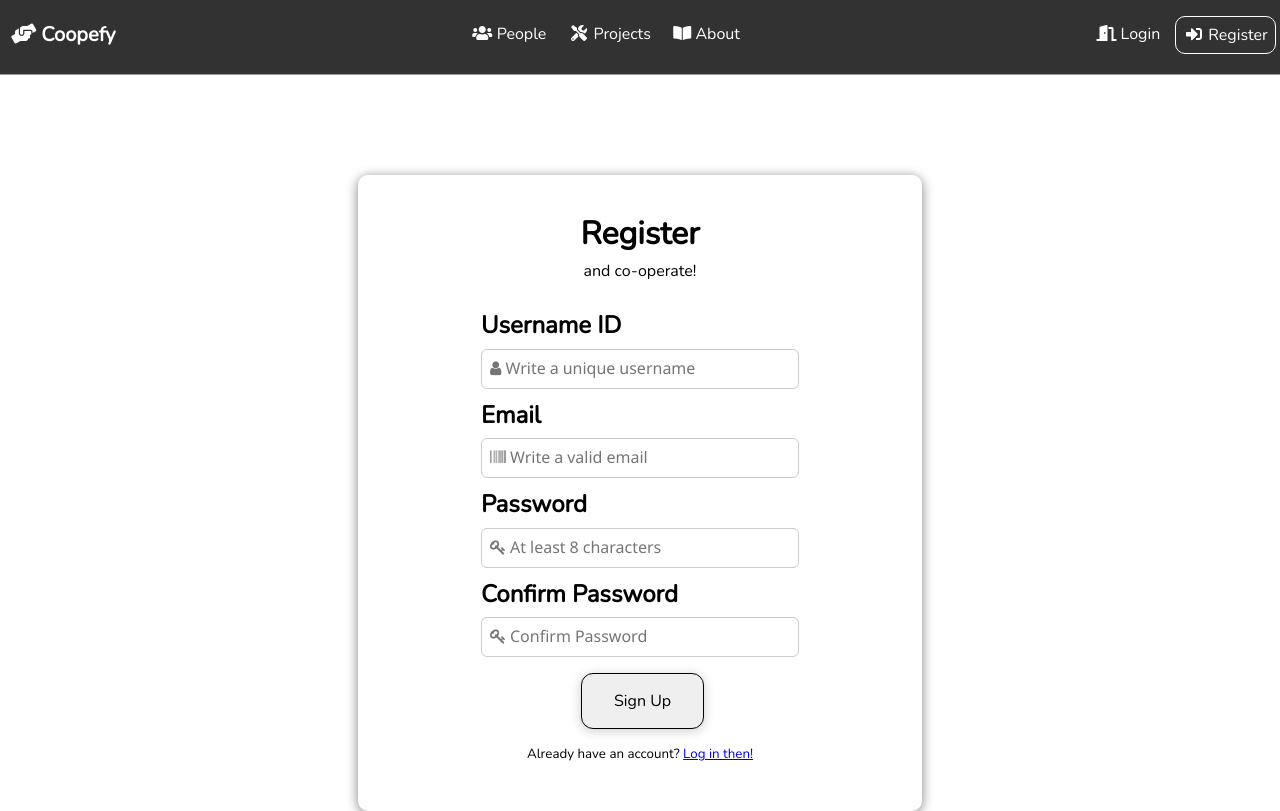
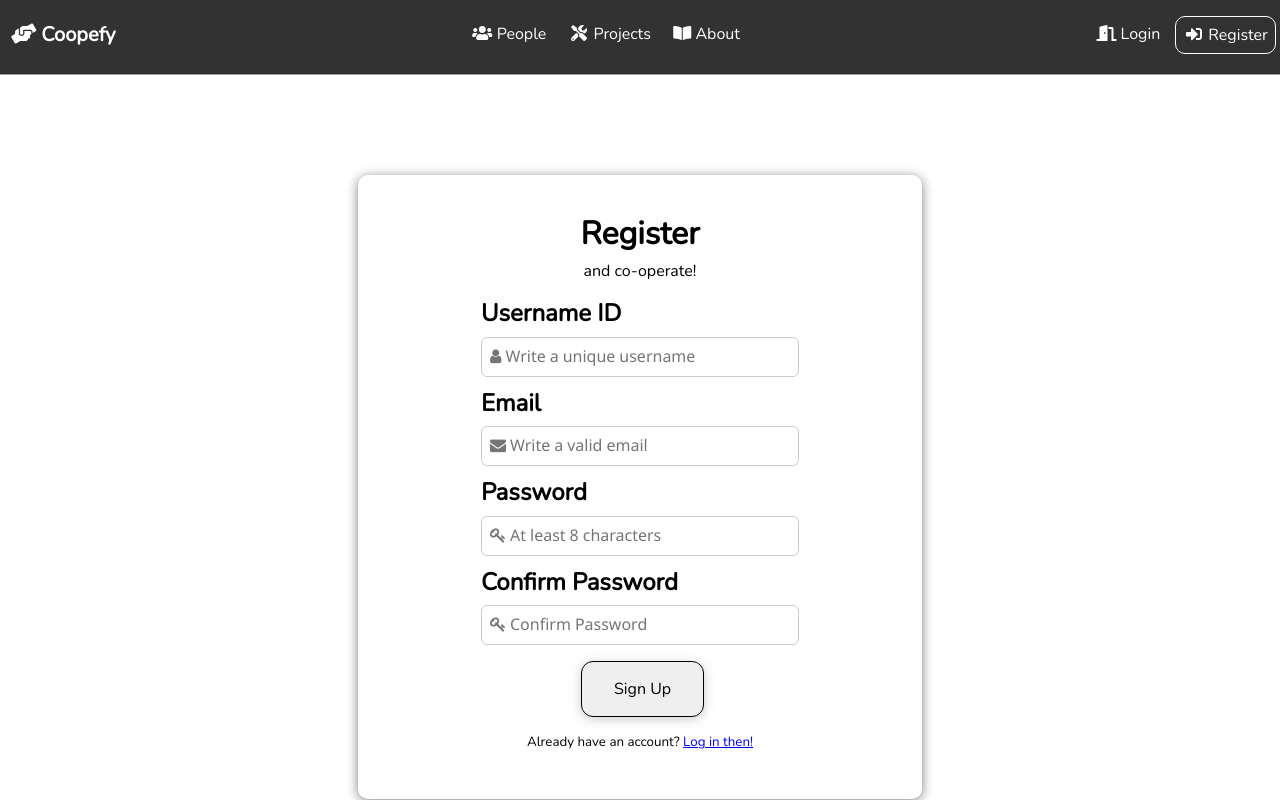
Before and after one commit to 4gnle/Coopefy, a React (Create React App) app in the folder client/: page /register in a window 1280 px wide. Built offline with nearby package versions, Linux system fonts and the light colour scheme.

Commit message:
Fix Login 3

```diff
--- a/client/src/components/Inputs/Inputs.css
+++ b/client/src/components/Inputs/Inputs.css
@@ -32,8 +32,12 @@
 }
 
 .inputs-within h1, p {
-  margin-bottom: 5px;
+  margin-bottom: 2.5px;
   margin-top: 5px;
+}
+
+.inputs-within .titles {
+  margin-bottom: 15px;
 }
 
 .inputs-within a:hover {
--- a/client/src/components/Inputs/Login.js
+++ b/client/src/components/Inputs/Login.js
@@ -13,7 +13,7 @@ import {connect} from 'react-redux'
 import {setAlert} from '../../redux/actions/alert'
 import {loginUser} from '../../redux/actions/inputs'
 
-const Login = (setAlert, loginUser) => {
+const Login = ({setAlert, loginUser}) => {
 
 const [formData, setFormData] = useState({
   email: '',
@@ -43,11 +43,7 @@ setFormData({ ...formData, [e.target.name]: e.target.value });
 }
 
 const onSubmit = (event) => {
-  if (!validData) {
-    setAlert('Your email/username or password is wrong', 'danger')
-  } else {
-    loginUser({email, password});
-  }
+  loginUser({email, password});
   event.preventDefault();
 };
 
@@ -60,14 +56,15 @@ const onSubmit = (event) => {
             validData === false ? 'invalid' : ''
           }`}
         >
+        <div className='titles'>
           <h1>Log in</h1>
           <p>and collaborate!</p>
-          <br></br>
+        </div>
         <label className="lead">Email </label>
           <input
           type='text'
           name='email'
-          placeholder='&#xF007; Write your email'
+          placeholder='&#xf0e0; Write your email'
           onChange={(e) => onChange(e)}
           value={formData.email}
           />
--- a/client/src/components/Inputs/Register.js
+++ b/client/src/components/Inputs/Register.js
@@ -14,7 +14,7 @@ import {registerUser} from '../../redux/actions/inputs'
 
 import './Inputs.css'
 
-const Register = ({ registerUser, setAlert, history }) => {
+const Register = ({ registerUser, setAlert }) => {
 
   const [formData, setFormData] = useState({
     username: '',
@@ -43,7 +43,7 @@ const Register = ({ registerUser, setAlert, history }) => {
   const onChange = e =>
   setFormData({ ...formData, [e.target.name]: e.target.value });
 
-  const onSubmit = async (event) => {
+  const onSubmit = (event) => {
     if (!valid) {
       setAlert('Passwords do not match', 'danger');
     } else {
@@ -58,10 +58,10 @@ const Register = ({ registerUser, setAlert, history }) => {
       <form>
       <div className='inputs-within'>
 
-        <h1>Register</h1>
-        <p>and co-operate!</p>
-        <br></br>
-
+        <div className='titles'>
+          <h1>Register</h1>
+          <p>and co-operate!</p>
+        </div>
         <label className="lead">Username ID</label>
           <input
           type='text'
@@ -78,7 +78,7 @@ const Register = ({ registerUser, setAlert, history }) => {
           <input
           type='email'
           name='email'
-          placeholder='&#xf02a; Write a valid email'
+          placeholder='&#xf0e0; Write a valid email'
           onChange={e => onChange(e)}
           value={formData.email}
           required
```
